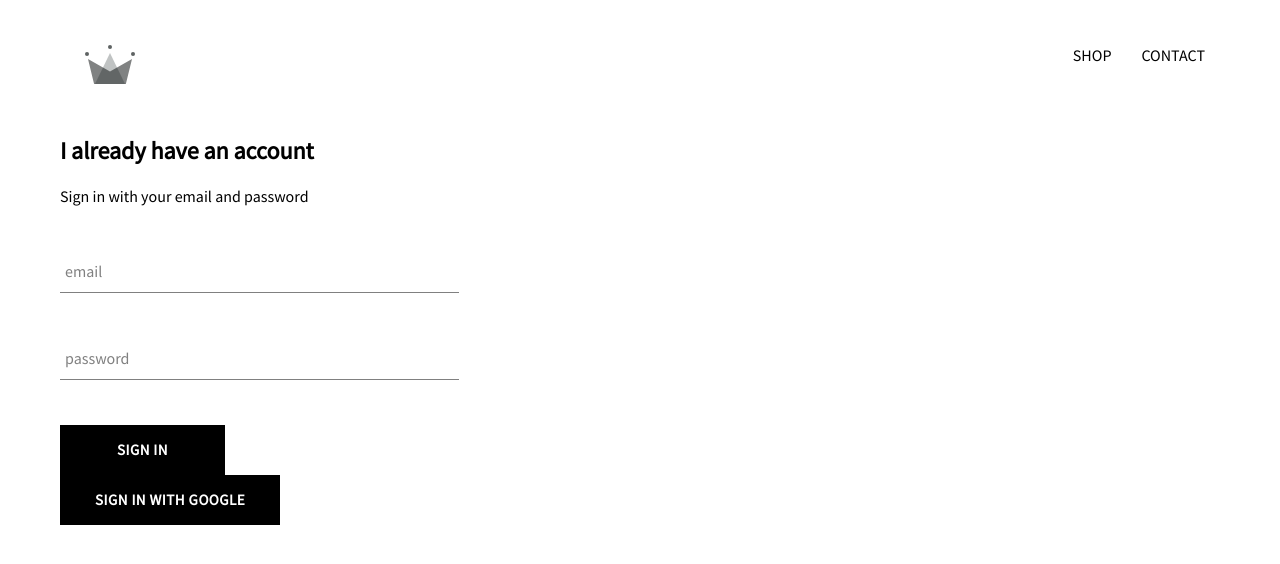
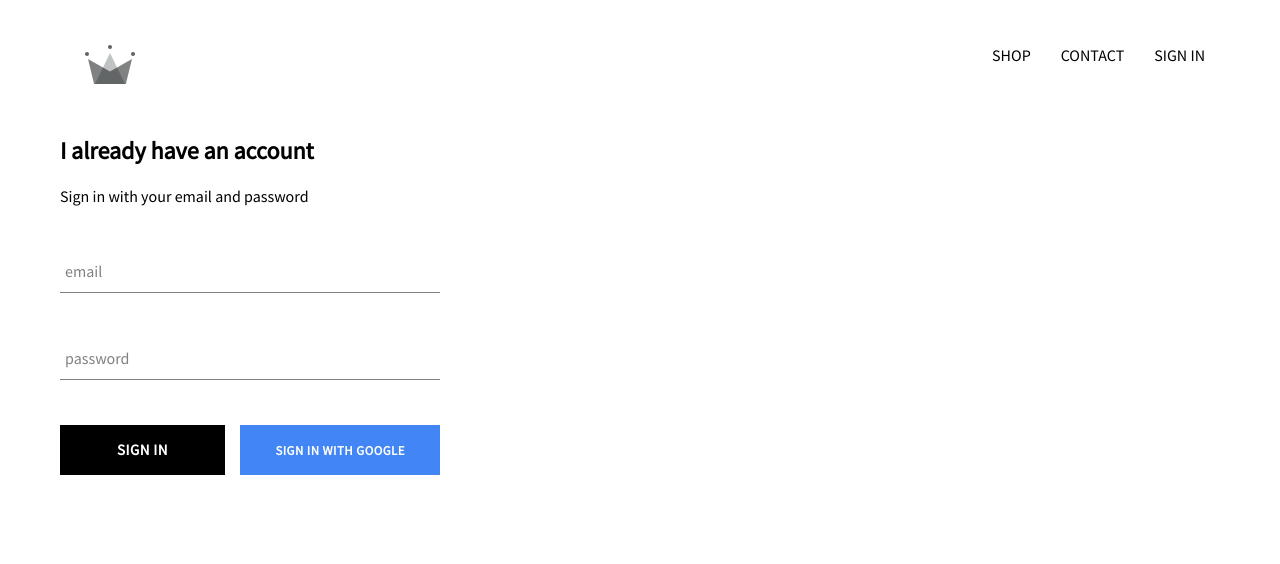
Before and after one commit to katiasantillan/crwn-clothing, a React (Create React App) app: page /signin in a window 1280 px wide. Shown: the top 564 px of the page. Built offline with nearby package versions, Linux system fonts and the light colour scheme; no server answers.

Commit message:
integrated firebase into application, created sign in page with sign in component and sign in with Google

```diff
--- a/src/App.css
+++ b/src/App.css
@@ -7,3 +7,7 @@
     text-decoration: none;
     color: black;
 }
+
+* {
+    box-sizing: border-box;
+}
--- a/src/App.js
+++ b/src/App.js
@@ -7,11 +7,35 @@
 import ShopPage from './pages/shop/shop.component';
 import SignInAndSignUpPage from './pages/sign-in-and-sign-up/sign-in-and-sign-up-component';
 import Header from './components/header/header-component';
+import { auth }  from './firebase/firebase.utils';
 
-function App() {
+class App extends React.Component{
+
+  constructor(){
+    super();
+
+    this.state = {
+      currentUser: null
+    }
+  }
+
+  unsubscribeFromAuth = null
+
+  componentDidMount(){
+    this.unsubscribeFromAuth = auth.onAuthStateChanged(user =>{
+      this.setState({ currentUser: user});
+      console.log(user);
+    });
+  }
+
+  componentWillUnmount(){
+    this.unsubscribeFromAuth();
+
+  }
+  render(){
     return (
       <div >
-      <Header />
+        <Header currentUser={this.state.currentUser}/>
         <Switch>
           <Route exact path='/' component = {HomePage} />
           <Route path='/shop' component = {ShopPage} />
@@ -21,5 +45,6 @@
       </div>
     );
 }
+}
 
 export default App;
--- a/src/components/custom-button/custom-button-component.jsx
+++ b/src/components/custom-button/custom-button-component.jsx
@@ -1,11 +1,15 @@
 import React from 'react';
 import './custom-button-component.styles.scss';
 
-const CustomButton = ({children, ...otherProps}) => (
+const CustomButton = ({children, isGoogleSignIn, ...otherProps}) => (
 
-    <button className='custom-button' {...otherProps}>
+    <button
+        className={`${isGoogleSignIn ? 'google-sign-in': ''} custom-button`}
+        {...otherProps}
+    >
         {children}
     </button>
+
 );
 
 export default CustomButton;
--- a/src/components/custom-button/custom-button-component.styles.scss
+++ b/src/components/custom-button/custom-button-component.styles.scss
@@ -19,4 +19,16 @@
       color: black;
       border: 1px solid black;
     }
+
+    &.google-sign-in {
+      background-color: #4285f4;
+      color: white;
+      font-size: 80%;
+
+      &:hover {
+        background-color: #357ae8;
+        border: none;
+      }
+
+    }
   }
--- a/src/components/header/header-component.jsx
+++ b/src/components/header/header-component.jsx
@@ -1,10 +1,12 @@
 import React from 'react';
-import {Link} from 'react-router-dom';
+import { Link } from 'react-router-dom';
+import { auth } from '../../firebase/firebase.utils';
+
 import './header-component.styles.scss';
 import {ReactComponent as Logo} from '../../assets/crown.svg';
 
 
-const Header = () => (
+const Header = ({ currentUser }) => (
     <div className='header'>
         <Link className='logo-container' to="/">
           <Logo className='logo'/>
@@ -12,6 +14,14 @@
         <div className='options'>
             <Link className='option' to='/shop'>SHOP</Link>
             <Link className='option' to='/shop'>CONTACT</Link>
+            {
+                currentUser ?
+                <div className='option' onClick={() => auth.signOut()}>SIGN OUT</div>
+                :
+                <Link className='option' to='/signin'>
+                    SIGN IN
+                </Link>
+            }
         </div>
 
     </div>
--- a/src/components/header/header-component.styles.scss
+++ b/src/components/header/header-component.styles.scss
@@ -20,6 +20,7 @@
 
       .option {
         padding: 10px 15px;
+        cursor: pointer;
       }
     }
   }
--- a/src/components/sign-in/sign-in-component.jsx
+++ b/src/components/sign-in/sign-in-component.jsx
@@ -44,13 +44,12 @@
                         value={this.state.password}
                         label="password"
                         required/>
-
-                    <CustomButton type="submit"> Sign in</CustomButton>
-                    <CustomButton onClick={signInWithGoogle}>
-                        {' '}
-                        Sign in with Google
-                        {' '}
-                    </CustomButton>
+                    <div className='buttons'>
+                        <CustomButton type="submit"> Sign in</CustomButton>
+                        <CustomButton onClick={signInWithGoogle} isGoogleSignIn>
+                            Sign in with Google
+                        </CustomButton>
+                    </div>
                 </form>
             </div>
         )
--- a/src/components/sign-in/sign-in-component.styles.scss
+++ b/src/components/sign-in/sign-in-component.styles.scss
@@ -1,9 +1,14 @@
 .sign-in {
-    width: 30vw;
+    width: 380px;
     display: flex;
     flex-direction: column;
 
     .title{
         margin: 10px 0;
     }
+
+    .buttons{
+        display: flex;
+        justify-content: space-between;
+    }
 }
```
Lines whose indentation alone changed are shown as unchanged.
